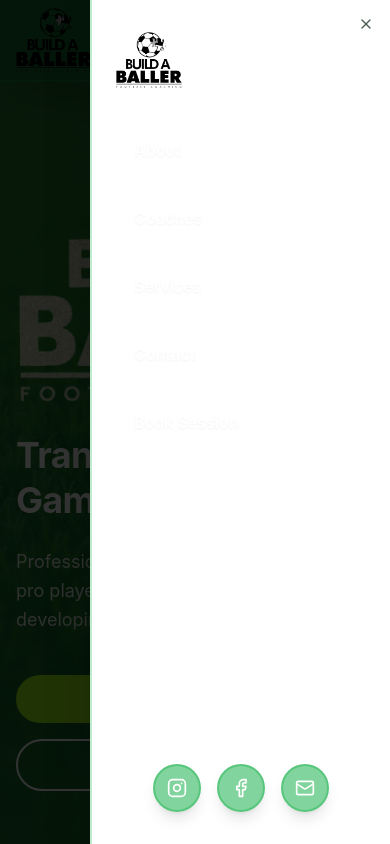
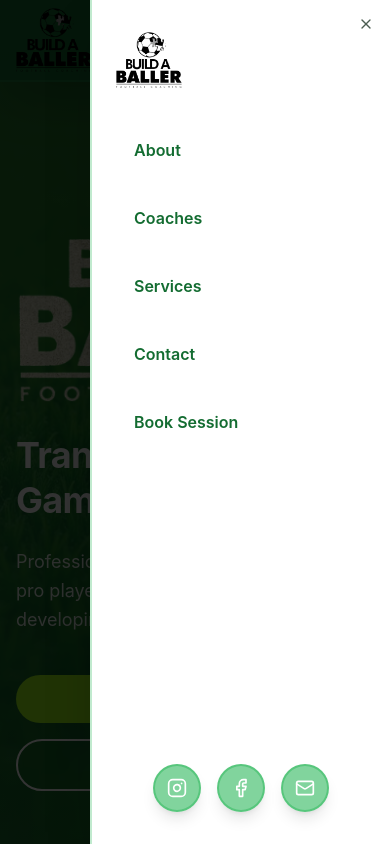
Before and after one commit to Mejrifx/astroturf-baller-build, a React (Vite) app: page / in a window 390 px wide. Both pictures are taken after a click on the button 354 px from the left and 40 px from the top of the page. Shown: the top 844 px of the page. Built offline with nearby package versions, Linux system fonts and the light colour scheme; the HTML template or start-up script is replaced by a standard one.

Commit message:
Fix mobile menu buttons: use high opacity white background with dark text for always-visible buttons

```diff
--- a/src/components/Navbar.tsx
+++ b/src/components/Navbar.tsx
@@ -154,8 +154,8 @@ const Navbar = () => {
                       onClick={() => scrollToSection(item.id)}
                       className={`group w-full text-left px-6 py-4 rounded-xl transition-all duration-300 relative overflow-hidden ${
                         activeSection === item.id
-                          ? "bg-secondary/60 text-white font-bold shadow-lg shadow-secondary/50 border-2 border-secondary"
-                          : "bg-white/20 text-white hover:bg-white/30 border-2 border-white/20 hover:border-secondary/50"
+                          ? "bg-secondary/70 text-white font-bold shadow-lg shadow-secondary/50 border-2 border-secondary"
+                          : "bg-white/50 text-pitch font-semibold hover:bg-white/60 border-2 border-white/30"
                       }`}
                       style={{
                         animationDelay: `${index * 80}ms`,
@@ -166,7 +166,7 @@ const Navbar = () => {
 
                       {/* Content */}
                       <span className="relative z-10 flex items-center justify-between">
-                        <span className="text-base font-semibold text-white drop-shadow-sm">{item.label}</span>
+                        <span className="text-base font-semibold">{item.label}</span>
                         {activeSection === item.id && (
                           <span className="w-2 h-2 bg-secondary rounded-full animate-pulse" />
                         )}
```
